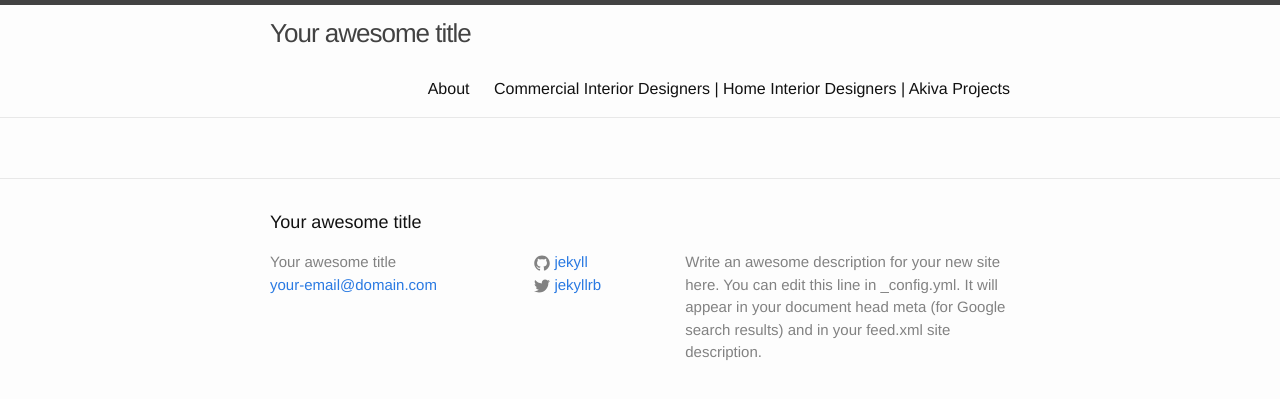
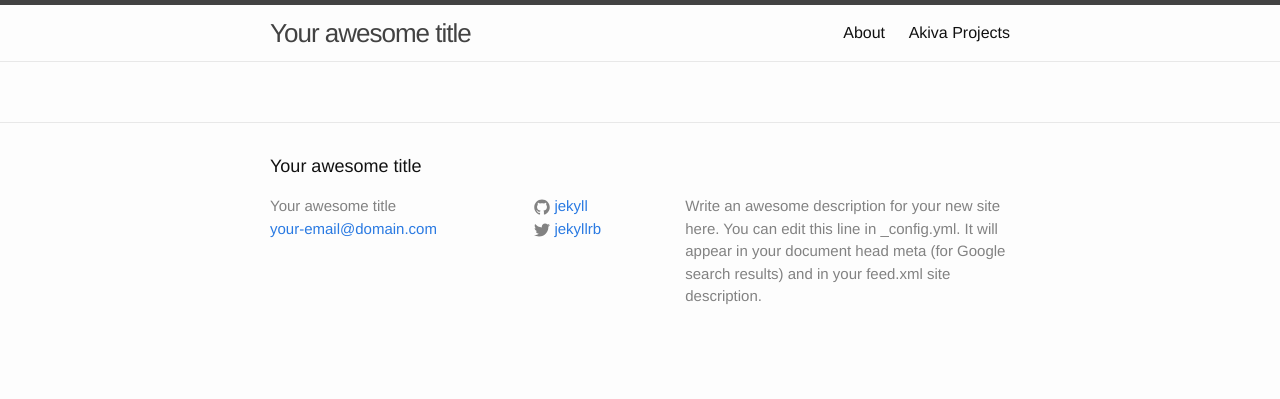
Before and after one commit to fizzahzahoor/SiteleafIntegration, a Jekyll site: the page built from commercial-interior-designers-home-interior-designers-akiva-projects.markdown, in a window 1280 px wide. Shown: the top 399 px of the page. Built offline with Jekyll 4.4.1, drawn with Linux system fonts in a browser that asks for light colours.

Commit message:
Updated Commercial Interior Designers Home Interior Designers Akiva Projects

```diff
--- a/commercial-interior-designers-home-interior-designers-akiva-projects.markdown
+++ b/commercial-interior-designers-home-interior-designers-akiva-projects.markdown
@@ -1,5 +1,5 @@
 ---
-title: Commercial Interior Designers | Home Interior Designers | Akiva Projects
+title: Akiva Projects
 date: 2017-07-13 05:19:00 Z
 Field name:
 layout: default
```
